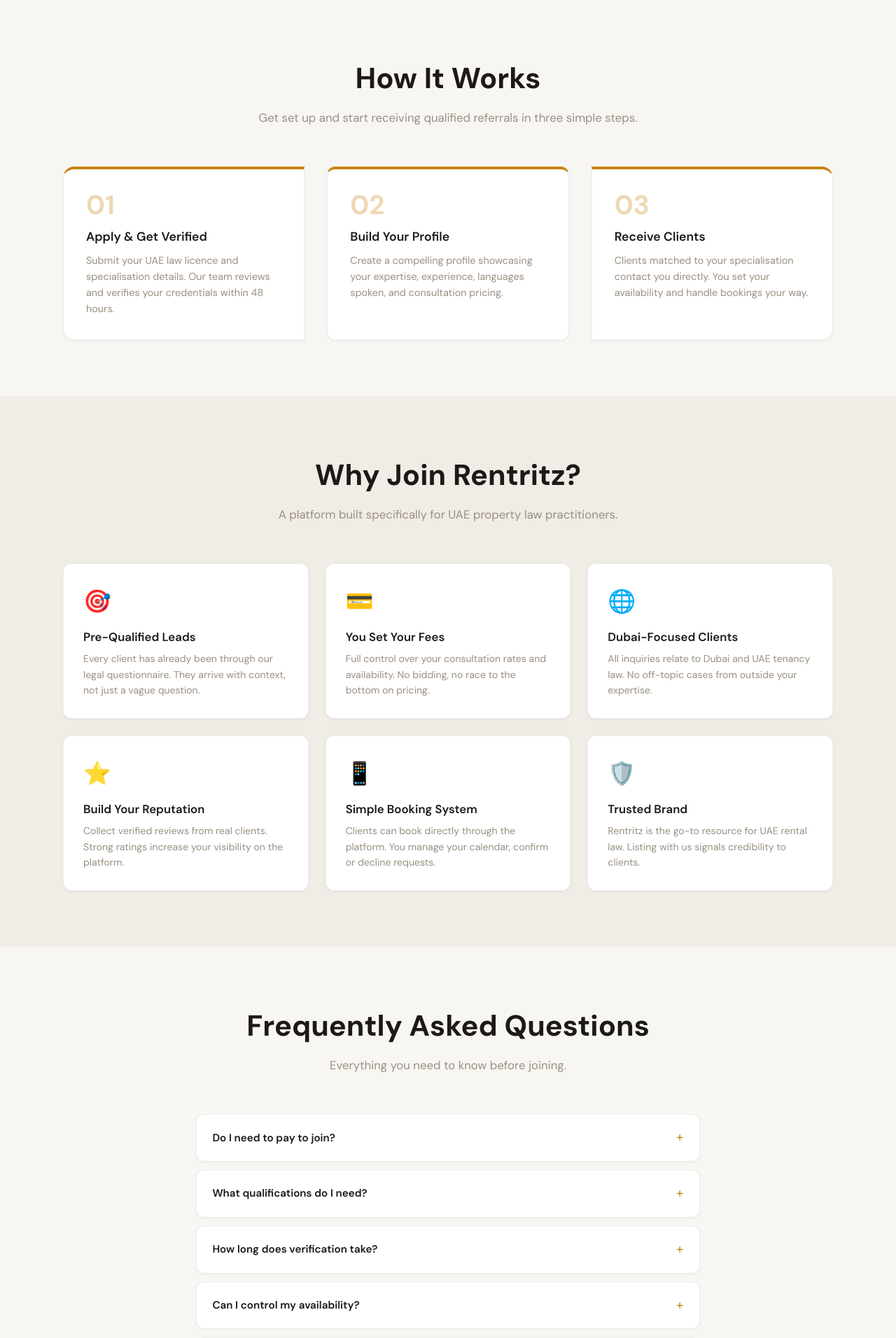
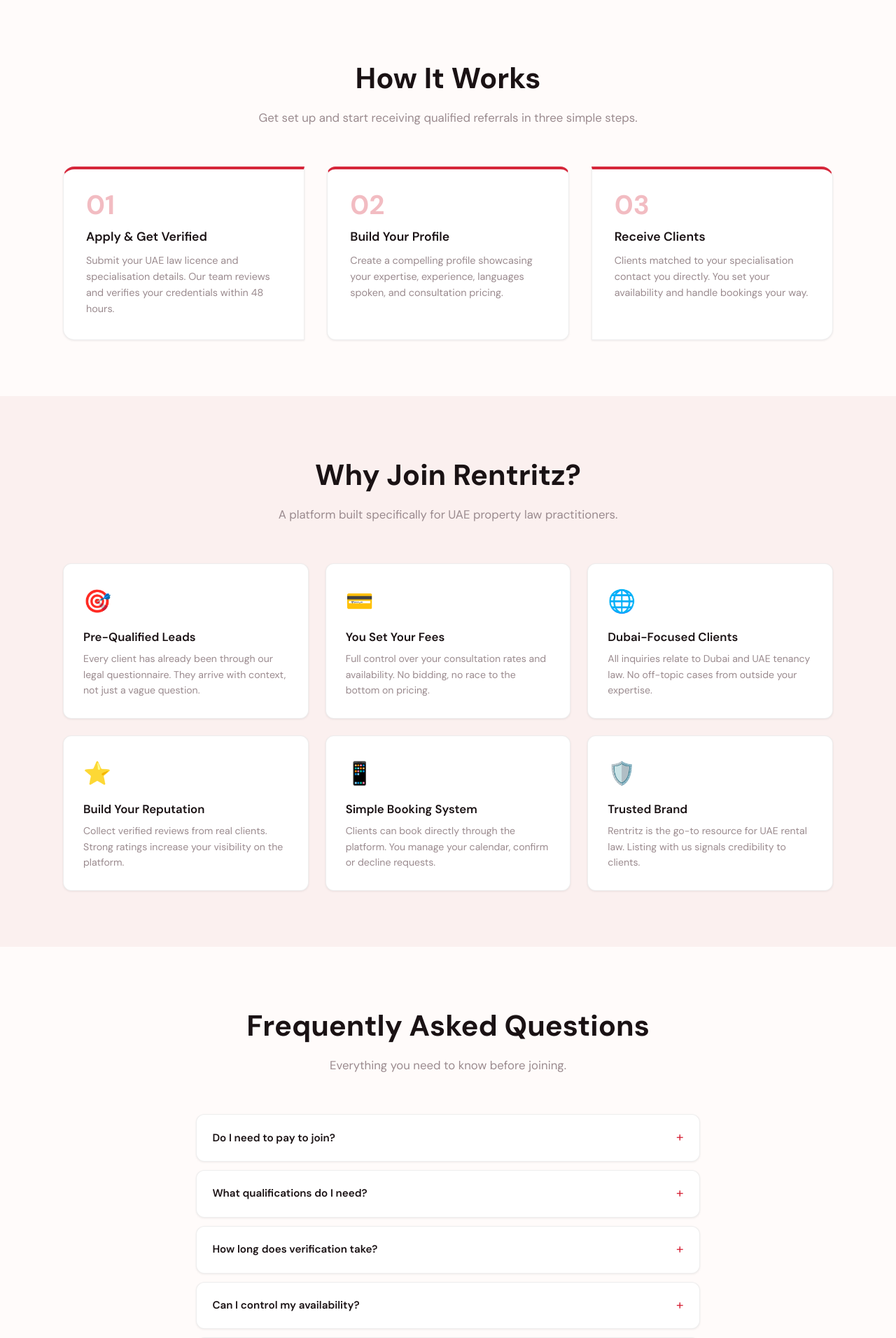
Before and after one commit to gayann-au/rentritz, a Flask app: page /for-lawyers in a window 1280 px wide. Shown: the part 601-2513 px from the top of the page at 70% size. Run offline with Flask 3, Linux system fonts and the light colour scheme; parts of the project's set-up code (start-up, migrations or seed data) failed here and were passed over; some libraries are stand-ins or nearby versions.

Commit message:
feat(design): Step 5a - swap tokens.css to the R1 crimson palette
The swap itself. Because every colour derives from an R,G,B channel (F8),
this edits triplets and nothing else; solids, washes, borders and shadows all
follow automatically.

  --paper       #f8f6f2 -> #FFFBFA        --ink     #1c1916 -> #1A1214
  --paper-2     #f0ece6 -> #FBF0EF        --ink-2   #0e0c0a -> #0D0709
  --muted       #6b6157 -> #6B5C60        --dim     #9a8f82 -> #9A8A8E

  --brand       #D6263A   FILLS ONLY
  --brand-deep  #9B1B2B   red text on light
  --brand-soft  #F5D5D9   tints
  --brand-light #E8546A   INVENTED, approved. Fill, gradient, and text on
                          DARK only - it is the on-dark accent that
                          --amber-soft becomes. Never text on light.
  --action      #1F6B45   success
  --error       #B45309   error AND warning, amber on purpose so a signal is
                          never mistaken for the brand now that red IS brand

Kept per decisions: --dark #0a0807 (D5 heroes and admin chrome), the five
shadows recomputed from the new ink channel (D6), info blue unchanged (D7).

Dissolved per the orphan resolution: --light-sand -> --paper-2,
--deep-grey -> the ink channel, --rule and --border-strong rebased onto ink.

Status tints are now derived from their own signal
(--error-bg: rgba(var(--error-rgb),0.10)) instead of being stray hexes, so a
pill background always tracks its own text colour.

CAUGHT DURING THE SWAP: Section 2 declared --error-rgb: 153,27,27, which would
have silently overridden the new #B45309 in Section 1 - later declaration
wins. Removed, with a note in the file saying why it must not come back.

TEMPORARY, deleted in the next commit: --amber/--amber-soft/--amber-2 and
--deep-grey-rgb are aliased onto their brand equivalents so the app keeps
rendering while the 374 call sites are rewritten by apply-brand-map.mjs.

check-design.mjs PASS.

```diff
--- a/static/css/tokens.css
+++ b/static/css/tokens.css
@@ -65,35 +65,69 @@
    ──────────────────────────────────────────────────────────── */
 
 :root{
-  /* channels — the single source of truth */
-  --paper-rgb:      248,246,242;
-  --paper-2-rgb:    240,236,230;
-  --card-rgb:       255,255,255;
-  --ink-rgb:        28,25,22;
-  --ink-2-rgb:      14,12,10;
-  --dark-rgb:       10,8,7;
-  --amber-rgb:      200,130,10;
-  --amber-soft-rgb: 224,160,64;
-  --amber-2-rgb:    168,106,8;
-  --muted-rgb:      107,97,87;
-  --dim-rgb:        154,143,130;
-  --deep-grey-rgb:  58,53,48;
+  /* ── R1 CRIMSON ────────────────────────────────────────────
+     Channels are the single source of truth. Step 5a edited these
+     triplets and nothing else; every solid token, wash, border and
+     shadow follows automatically. That is what the F8 refactor bought.
+     ──────────────────────────────────────────────────────────── */
+
+  /* surfaces and type */
+  --paper-rgb:       255,251,250;   /* #FFFBFA */
+  --paper-2-rgb:     251,240,239;   /* #FBF0EF */
+  --card-rgb:        255,255,255;   /* #FFFFFF */
+  --ink-rgb:         26,18,20;      /* #1A1214 */
+  --ink-2-rgb:       13,7,9;        /* #0D0709 */
+  --muted-rgb:       107,92,96;     /* #6B5C60 */
+  --dim-rgb:         154,138,142;   /* #9A8A8E */
+
+  /* brand. --brand is FILLS ONLY. --brand-deep is red text on light. */
+  --brand-rgb:       214,38,58;     /* #D6263A */
+  --brand-deep-rgb:  155,27,43;     /* #9B1B2B */
+  --brand-soft-rgb:  245,213,217;   /* #F5D5D9 */
+  --brand-light-rgb: 232,84,106;    /* #E8546A  INVENTED. Fill, gradient, and
+                                       text on DARK only. Never text on light. */
+
+  /* signals, never brand. See D7. */
+  --action-rgb:      31,107,69;     /* #1F6B45 success */
+  --error-rgb:       180,83,9;      /* #B45309 error AND warning. Amber on
+                                       purpose, so it cannot be mistaken for
+                                       the brand, which is now red. */
+
+  /* dark surfaces. Kept under D5: heroes, full-bleed sections behind a
+     headline, and admin chrome. Not part of the R1 light palette. */
+  --dark-rgb:        10,8,7;
 
   /* solid tokens, derived — do not hand-edit these */
-  --paper:      rgb(var(--paper-rgb));
-  --paper-2:    rgb(var(--paper-2-rgb));
-  --card:       rgb(var(--card-rgb));
-  --ink:        rgb(var(--ink-rgb));
-  --ink-2:      rgb(var(--ink-2-rgb));
-  --dark:       rgb(var(--dark-rgb));
-  --dark-mid:   rgb(var(--ink-rgb));      /* was #1c1916, i.e. --ink */
-  --amber:      rgb(var(--amber-rgb));
-  --amber-soft: rgb(var(--amber-soft-rgb));
-  --amber-2:    rgb(var(--amber-2-rgb));
-  --muted:      rgb(var(--muted-rgb));
-  --dim:        rgb(var(--dim-rgb));
+  --paper:       rgb(var(--paper-rgb));
+  --paper-2:     rgb(var(--paper-2-rgb));
+  --card:        rgb(var(--card-rgb));
+  --ink:         rgb(var(--ink-rgb));
+  --ink-2:       rgb(var(--ink-2-rgb));
+  --dark:        rgb(var(--dark-rgb));
+  --dark-mid:    rgb(var(--ink-rgb));
+  --muted:       rgb(var(--muted-rgb));
+  --dim:         rgb(var(--dim-rgb));
 
-  --rule:       rgba(var(--deep-grey-rgb),0.12);
+  --brand:       rgb(var(--brand-rgb));
+  --brand-deep:  rgb(var(--brand-deep-rgb));
+  --brand-soft:  rgb(var(--brand-soft-rgb));
+  --brand-light: rgb(var(--brand-light-rgb));
+  --action:      rgb(var(--action-rgb));
+  --error:       rgb(var(--error-rgb));
+
+  /* TEMPORARY, deleted in the very next commit. The amber ramp still has 374
+     call sites at this commit; apply-brand-map.mjs rewrites them next. These
+     aliases keep the app rendering in between. --deep-grey-rgb likewise: it
+     dissolves into the ink channel. */
+  --amber-rgb:      var(--brand-rgb);
+  --amber-soft-rgb: var(--brand-light-rgb);
+  --amber-2-rgb:    var(--brand-deep-rgb);
+  --amber:          var(--brand);
+  --amber-soft:     var(--brand-light);
+  --amber-2:        var(--brand-deep);
+  --deep-grey-rgb:  var(--ink-rgb);
+
+  --rule:       rgba(var(--ink-rgb),0.12);
   --rule-soft:  rgba(var(--deep-grey-rgb),0.06);
 
   --ease:cubic-bezier(0.22,1,0.36,1);
@@ -109,38 +143,45 @@
    ──────────────────────────────────────────────────────────── */
 
 :root {
-  /* neutrals with no landing counterpart */
-  --light-sand-rgb: 235,228,216;
-  --light-sand: rgb(var(--light-sand-rgb));
-  --deep-grey:  rgb(var(--deep-grey-rgb));   /* channel is in Section 1 */
+  /* --light-sand dissolves into --paper-2: same role, warm sunken fill. */
+  --light-sand: var(--paper-2);
 
-  /* amber washes — rgba forms of --amber */
-  --amber-glow:   rgba(var(--amber-rgb),0.12);
-  --amber-border: rgba(var(--amber-rgb),0.25);
+  /* --deep-grey dissolves into the ink channel. Kept only so any straggler
+     resolves; the channel itself is aliased in Section 1. */
+  --deep-grey:  rgb(var(--ink-rgb));
+
+  /* brand washes — rgba forms of --brand */
+  --amber-glow:   rgba(var(--brand-rgb),0.12);
+  --amber-border: rgba(var(--brand-rgb),0.25);
 
   /* stronger rule; --rule / --rule-soft are in Section 1 */
-  --border-strong: rgba(var(--deep-grey-rgb),0.22);
+  --border-strong: rgba(var(--ink-rgb),0.22);
 
-  /* status colours — signals, NOT brand. See D7.
+  /* ── STATUS. Signals, NOT brand. D7. ────────────────────────
      Red is the brand now, so a red error would be indistinguishable from a
-     brand element. These must never become crimson.
+     brand element. These must NEVER become crimson.
 
-     Channel form per F12, same pattern as Section 1: the triplet is the
-     source, the solid derives from it, and washes use rgba(var(--x-rgb), a)
-     so a pill background always tracks its own text colour. */
-  --success-rgb: 22,101,52;
-  --error-rgb:   153,27,27;
+       success            -> --action  #1F6B45
+       error AND warning  -> --error   #B45309   deliberately amber
+       info               -> unchanged blue
+
+     --action-rgb and --error-rgb are declared in Section 1 with the rest of
+     the palette. They are NOT redeclared here: a second declaration later in
+     the file would silently win, which nearly happened during the swap.
+     ──────────────────────────────────────────────────────────── */
   --info-rgb:    96,165,250;
 
-  --success-text: rgb(var(--success-rgb));
+  --success-rgb:  var(--action-rgb);   /* legacy name -> the D7 token */
+  --success-text: rgb(var(--action-rgb));
   --error-text:   rgb(var(--error-rgb));
   --info-text:    rgb(var(--info-rgb));
 
-  /* light tints; distinct colours, not alphas of the above */
-  --error-bg:    #fef2f2;
-  --error-bd:    #fca5a5;
-  --success-bg:  #f0fdf4;
-  --success-bd:  #86efac;
+  /* tints, now derived from their own signal instead of being stray hexes,
+     so a pill background always tracks its own text colour */
+  --error-bg:    rgba(var(--error-rgb),0.10);
+  --error-bd:    rgba(var(--error-rgb),0.30);
+  --success-bg:  rgba(var(--action-rgb),0.10);
+  --success-bd:  rgba(var(--action-rgb),0.30);
 
   /* shadows — colour-bearing, so they belong here. Geometry unchanged;
      only the colour is routed through the channels. */
@@ -148,5 +189,5 @@
   --shadow-sm:    0 1px 3px rgba(var(--ink-rgb),0.08), 0 1px 2px rgba(var(--ink-rgb),0.06);
   --shadow-md:    0 4px 16px rgba(var(--ink-rgb),0.10), 0 2px 6px rgba(var(--ink-rgb),0.07);
   --shadow-lg:    0 12px 40px rgba(var(--ink-rgb),0.14), 0 4px 12px rgba(var(--ink-rgb),0.08);
-  --shadow-amber: 0 4px 24px rgba(var(--amber-rgb),0.18);
+  --shadow-amber: 0 4px 24px rgba(var(--brand-rgb),0.18);
 }
```
